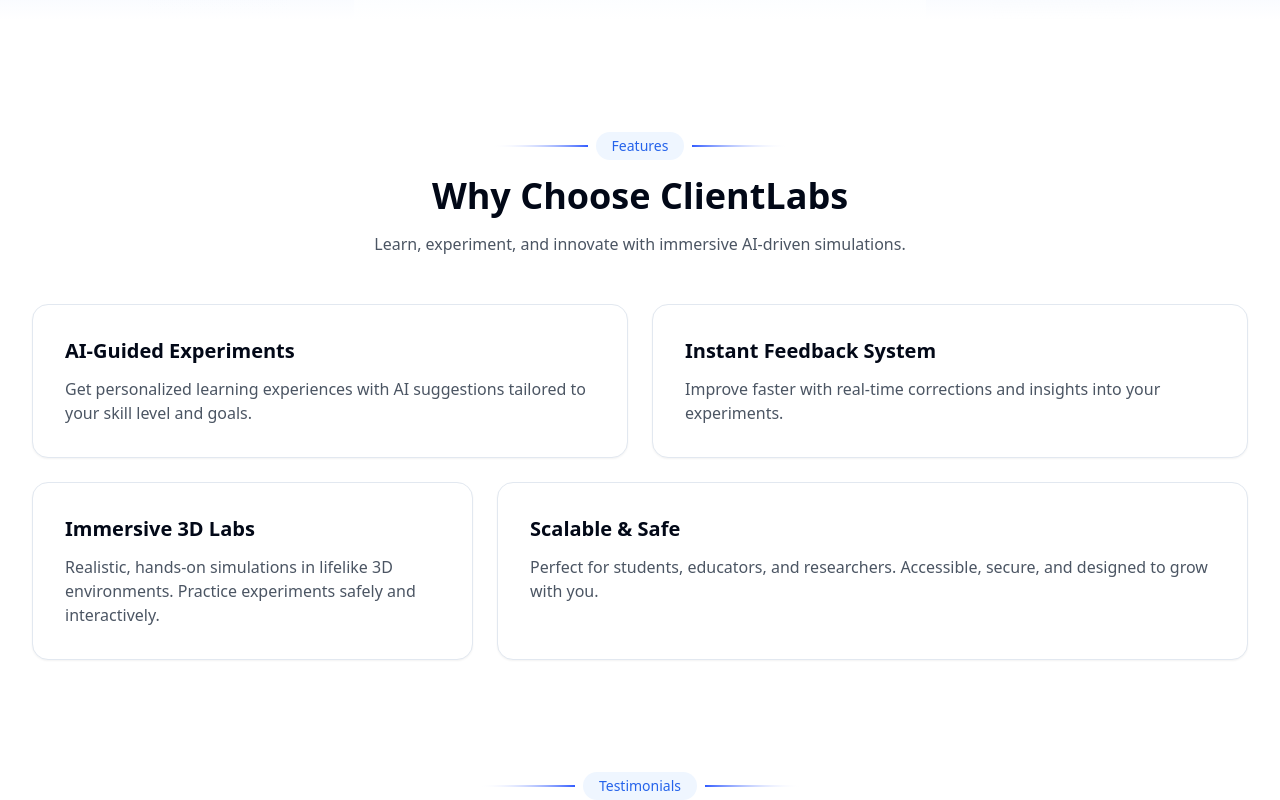
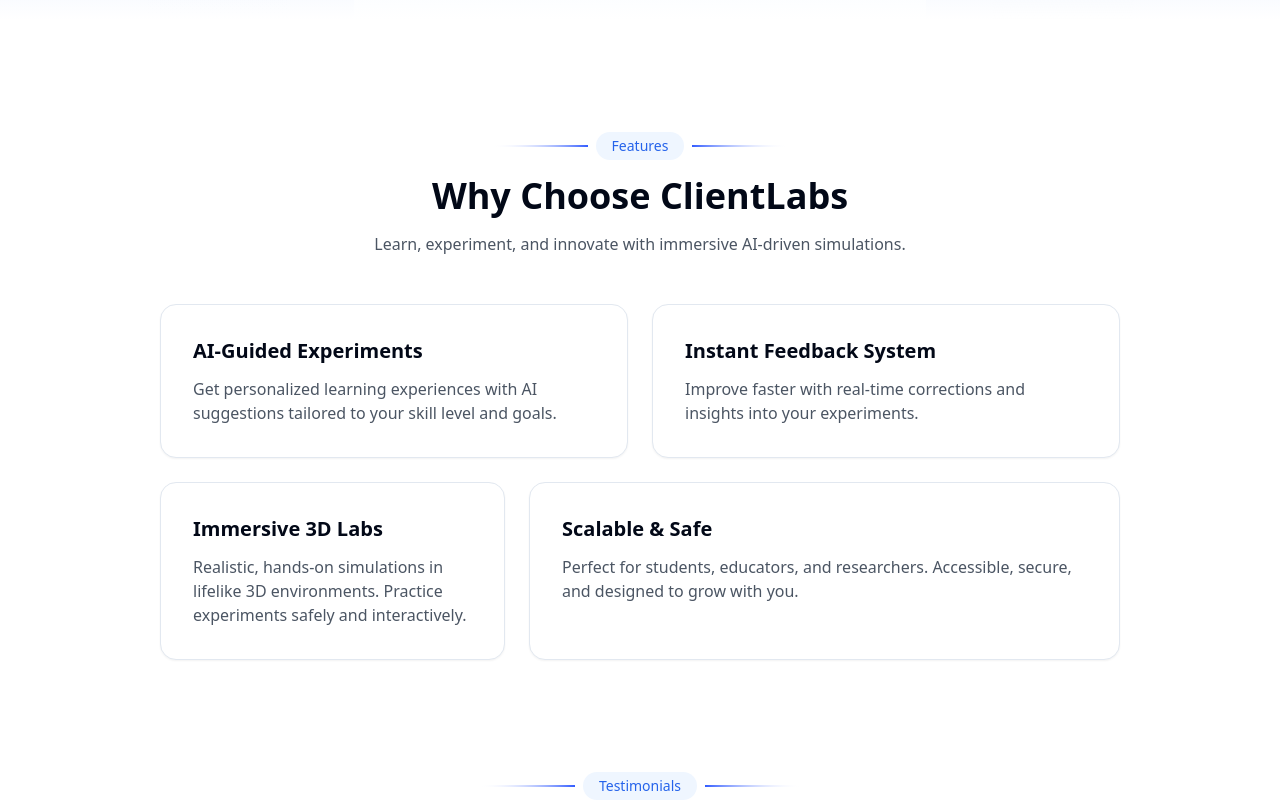
Before and after one commit to chem-0/www, a Next.js app: page / in a window 1280 px wide. Shown: the part 1040-1840 px from the top of the page. Built offline with nearby package versions, Linux system fonts and the light colour scheme.

Commit message:
style-fixes-2

```diff
--- a/components/shared/scaffold.tsx
+++ b/components/shared/scaffold.tsx
@@ -1,6 +1,6 @@
 export default function Scaffold({ children, className }: { children: React.ReactNode, className?: string }) {
   return (
-    <section className={`px-4 sm:px-6 lg:px-8 mx-auto max-w-screen-l  ${className}`}>
+    <section className={`px-4 sm:px-6 lg:px-8 mx-auto max-w-screen-lg  ${className}`}>
       { children }
     </section>
   )
```
